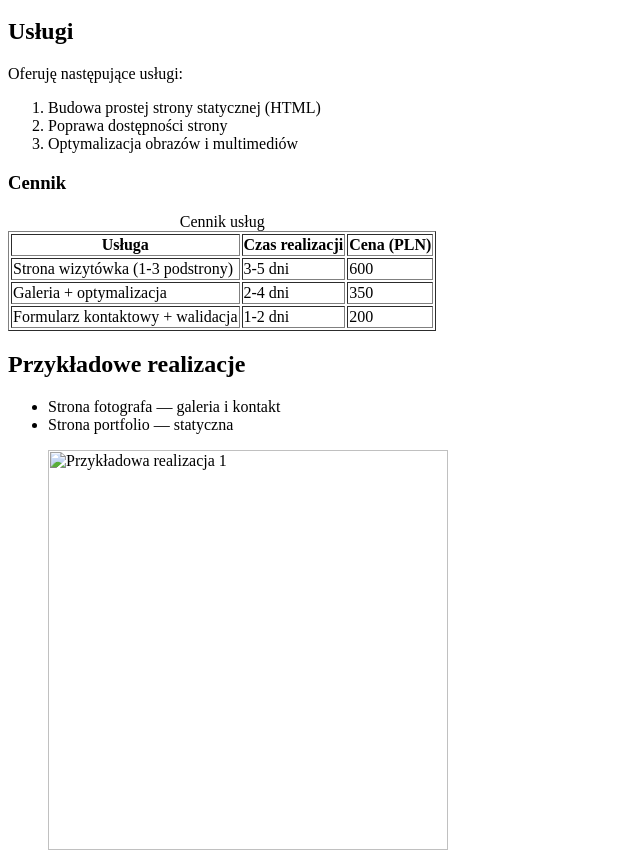
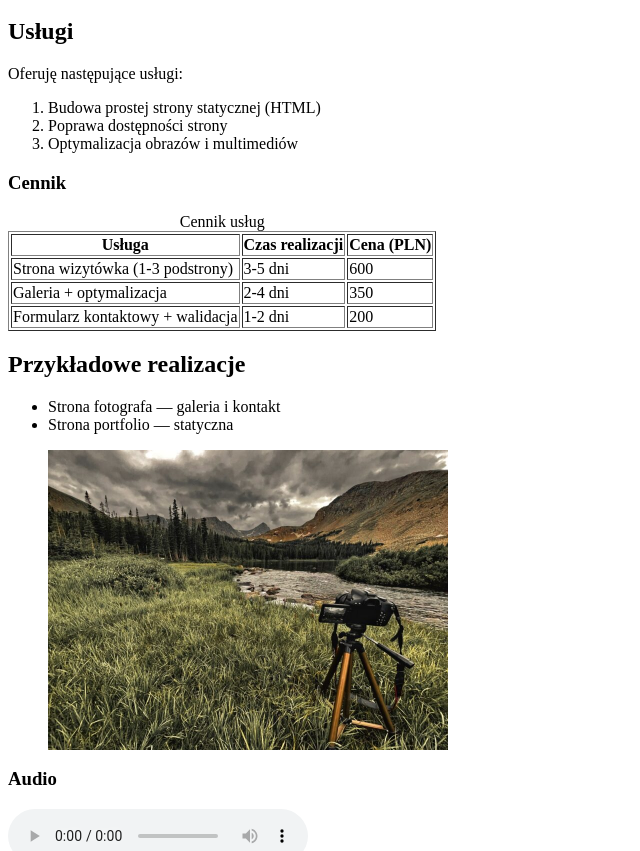
Before and after one commit to mkrupati122-svg/strona-zadanie, a plain HTML site: page oferta.html in a window 1280 px wide. Shown: the part 140-991 px from the top of the page, without its empty margins (0-640 px from the left). Drawn offline with Linux system fonts and the light colour scheme.

Commit message:
Update oferta.html

```diff
--- a/oferta.html
+++ b/oferta.html
@@ -51,7 +51,7 @@
 
 
 <figure>
-<img src="jpg/fotografia-krajobrazu-800x600.jpg" alt="Przykładowa realizacja 1" title="Przykładowa realizacja" width="400">
+<img src="fotografia-krajobrazu-800x600.jpg" alt="Przykładowa realizacja 1" title="Przykładowa realizacja" width="400">
 </figure>
 
 
@@ -67,4 +67,5 @@
 <p>Powrót: <a href="index.html">Strona główna</a></p>
 </footer>
 </body>
+
 </html>
```
